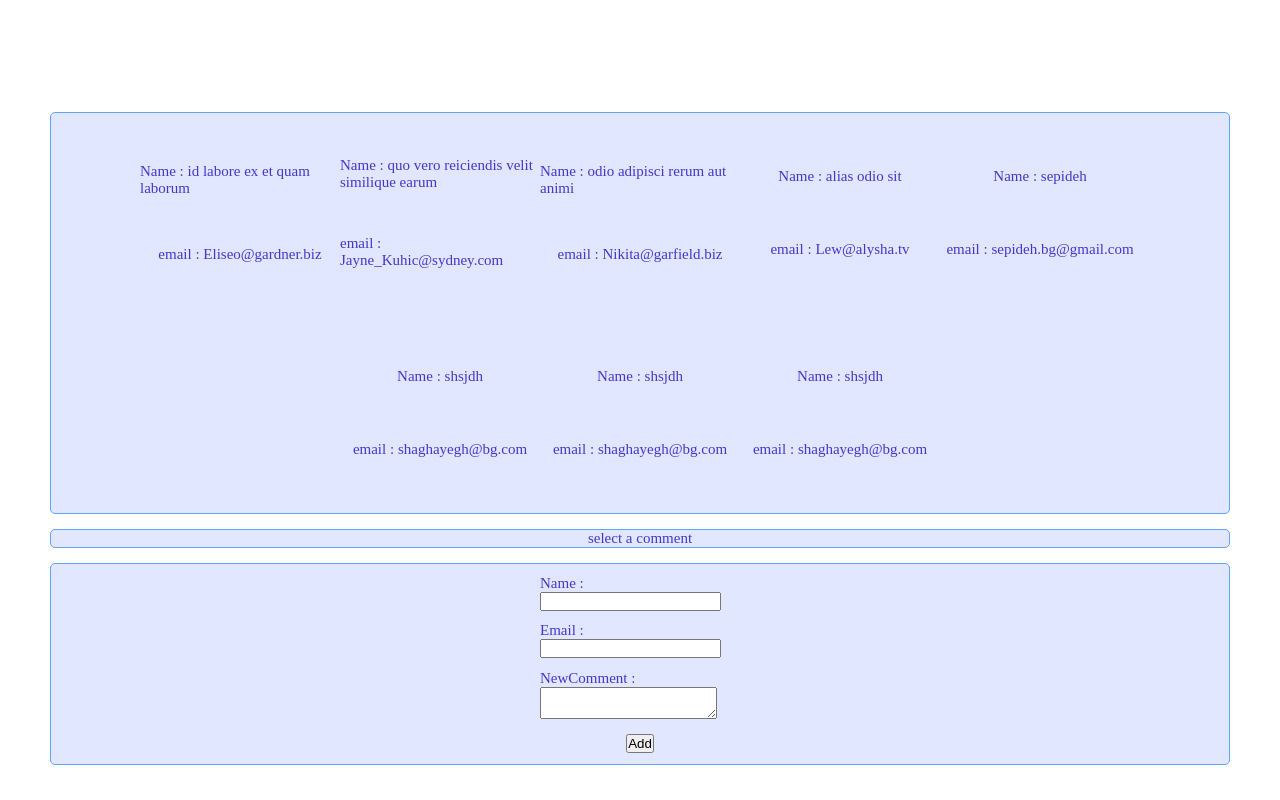
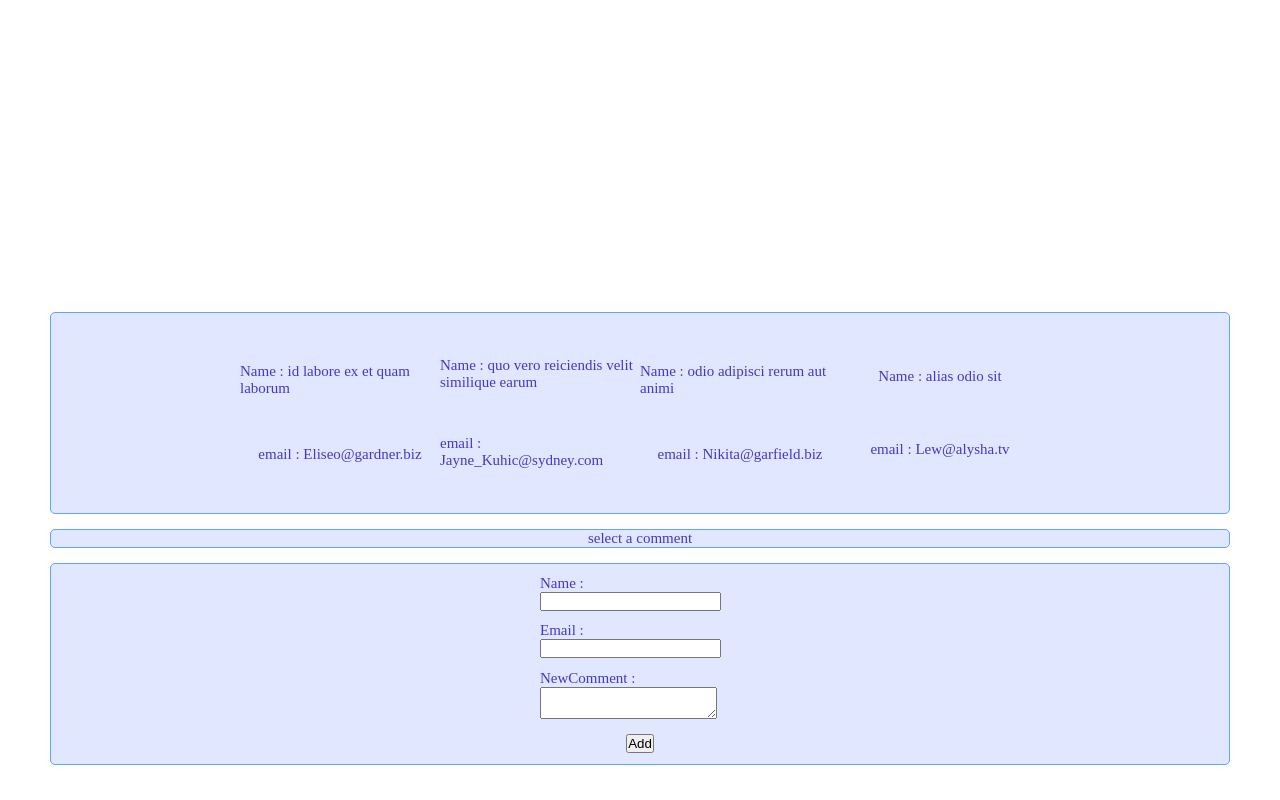
Before and after one commit to sepidehbiglarizadeh/HTTP-App, a React (Create React App) app: page / in a window 1280 px wide. Built offline with nearby package versions, Linux system fonts and the light colour scheme; data requests are answered from the project's data file.

Commit message:
delete comment and update state

```diff
--- a/db.json
+++ b/db.json
@@ -27,30 +27,6 @@
       "name": "alias odio sit",
       "email": "Lew@alysha.tv",
       "body": "non et atque\noccaecati deserunt quas accusantium unde odit nobis qui voluptatem\nquia voluptas consequuntur itaque dolor\net qui rerum deleniti ut occaecati"
-    },
-    {
-      "name": "sepideh",
-      "email": "sepideh.bg@gmail.com",
-      "body": "this is new comment",
-      "id": 5
-    },
-    {
-      "name": "shsjdh",
-      "email": "shaghayegh@bg.com",
-      "body": "sadsad",
-      "id": 6
-    },
-    {
-      "name": "shsjdh",
-      "email": "shaghayegh@bg.com",
-      "body": "sadsad",
-      "id": 7
-    },
-    {
-      "name": "shsjdh",
-      "email": "shaghayegh@bg.com",
-      "body": "sadsad",
-      "id": 8
     }
   ]
 }
--- a/src/Container/Discussion/Discussion.js
+++ b/src/Container/Discussion/Discussion.js
@@ -52,7 +52,7 @@ const Discussion = () => {
     <main>
       <section>{renderComment()}</section>
       <section>
-        <FullComment commentId={selectedId} />
+        <FullComment commentId={selectedId} setComemnts={setComemnts} setSelectedId={setSelectedId}/>
       </section>
       <section>
         <NewComment setComemnts={setComemnts} />
--- a/src/components/Full-Comment/FullComment.js
+++ b/src/components/Full-Comment/FullComment.js
@@ -2,7 +2,7 @@ import axios from "axios";
 import { useEffect, useState } from "react";
 import styles from "./FullComment.module.css";
 
-const FullComment = ({ commentId }) => {
+const FullComment = ({ commentId, setComemnts, setSelectedId }) => {
   const [comment, setComment] = useState(null);
 
   useEffect(() => {
@@ -14,11 +14,14 @@ const FullComment = ({ commentId }) => {
     }
   }, [commentId]);
 
-  const deleteCommentHandler = () => {
-    axios
-      .delete(`http://localhost:3001/comments/${commentId}`)
-      .then((res) => console.log(res.data))
-      .catch(err=> console.log(err));
+  const deleteCommentHandler = async () => {
+    try {
+      await axios.delete(`http://localhost:3001/comments/${commentId}`);
+      const { data } = await axios.get("http://localhost:3001/comments");
+      setComemnts(data);
+      setComment(null);
+      setSelectedId(null);
+    } catch (error) {}
   };
 
   let commentDetail = <p>select a comment</p>;
--- a/src/components/New-Comment/NewComment.js
+++ b/src/components/New-Comment/NewComment.js
@@ -2,7 +2,7 @@ import axios from "axios";
 import { useState } from "react";
 import styles from "./NewComment.module.css";
 
-const NewComment = ({setComemnts}) => {
+const NewComment = ({ setComemnts }) => {
   const [comment, setComemnt] = useState({
     name: "",
     email: "",
@@ -13,13 +13,13 @@ const NewComment = ({setComemnts}) => {
     setComemnt({ ...comment, [e.target.name]: e.target.value });
   };
 
-  const addNewCommentHandler = (e) => {
+  const addNewCommentHandler = async (e) => {
     e.preventDefault();
-    axios
-      .post("http://localhost:3001/comments",comment)
-      .then((res) => axios.get("http://localhost:3001/comments"))
-      .then((res)=> setComemnts(res.data))
-      .catch();
+    try {
+      await axios.post("http://localhost:3001/comments", comment);
+      const { data } = await axios.get("http://localhost:3001/comments");
+      setComemnts(data);
+    } catch (error) {}
   };
 
   return (
```
